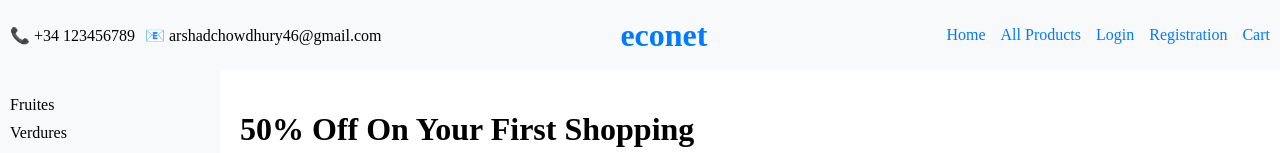
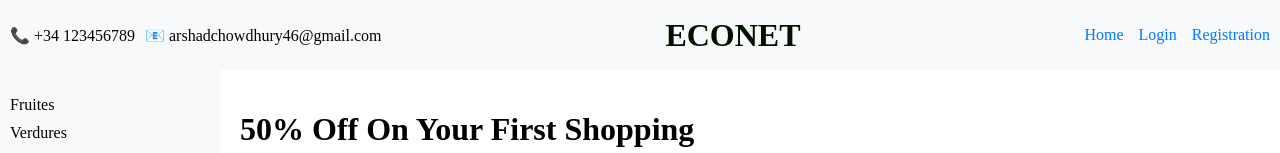
Before and after one commit to Alejandrolobomillan/EcoNet, a React (Vite) app in the folder client/: page / in a window 1280 px wide. Shown: the top 153 px of the page. Built offline with nearby package versions, Linux system fonts and the light colour scheme.

Commit message:
carro quitado

```diff
--- a/client/src/App.css
+++ b/client/src/App.css
@@ -123,7 +123,8 @@
 .logo h1 {
   margin: 0;
   font-size: 2em;
-  color: #007bff;
+  color: #001100;
+  text-transform: uppercase;
 }
 
 nav ul {
--- a/client/src/App.jsx
+++ b/client/src/App.jsx
@@ -2,10 +2,8 @@
 import React from 'react';
 import { BrowserRouter as Router, Routes, Route, Link } from 'react-router-dom';
 import Home from './components/Home';
-import AllProducts from './components/AllProducts';
 import Login from './components/Login';
 import Registration from './components/Registration';
-import Cart from './components/Cart';
 import './App.css';
 
 function App() {
@@ -22,19 +20,15 @@ function App() {
         <nav>
           <ul>
             <li><Link to="/">Home</Link></li>
-            <li><Link to="/all-products">All Products</Link></li>
             <li><Link to="/login">Login</Link></li>
             <li><Link to="/registration">Registration</Link></li>
-            <li><Link to="/cart">Cart</Link></li>
           </ul>
         </nav>
       </div>
       <Routes>
         <Route path="/" element={<Home />} />
-        <Route path="/all-products" element={<AllProducts />} />
         <Route path="/login" element={<Login />} />
         <Route path="/registration" element={<Registration />} />
-        <Route path="/cart" element={<Cart />} />
       </Routes>
     </Router>
   );
--- a/client/src/components/AllProducts.jsx
+++ /dev/null
@@ -1,13 +0,0 @@
-// src/components/AllProducts.jsx
-import React from 'react';
-
-function AllProducts() {
-  return (
-    <div className="all-products">
-      <h1>All Products</h1>
-      <p>This is the All Products page.</p>
-    </div>
-  );
-}
-
-export default AllProducts;
--- a/client/src/components/Cart.jsx
+++ /dev/null
@@ -1,27 +0,0 @@
-// src/components/Cart.jsx
-import React, { useContext } from 'react';
-import { CartContext } from '../context/CartContext';
-
-function Cart() {
-  const { cart, removeFromCart } = useContext(CartContext);
-
-  return (
-    <div className="cart">
-      <h1>Your Cart</h1>
-      {cart.length === 0 ? (
-        <p>Your cart is empty</p>
-      ) : (
-        cart.map((item, index) => (
-          <div key={index} className="cart-item">
-            <img src={item.img} alt={item.name} />
-            <h2>{item.name}</h2>
-            <p>{item.price}</p>
-            <button onClick={() => removeFromCart(index)}>Remove</button>
-          </div>
-        ))
-      )}
-    </div>
-  );
-}
-
-export default Cart;
--- a/client/src/context/CartContext.jsx
+++ /dev/null
@@ -1,23 +0,0 @@
-// src/context/CartContext.js
-import React, { createContext, useState } from 'react';
-
-export const CartContext = createContext();
-
-export const CartProvider = ({ children }) => {
-  const [cart, setCart] = useState([]);
-
-  const addToCart = (product) => {
-    setCart([...cart, product]);
-  };
-
-  const removeFromCart = (index) => {
-    const newCart = cart.filter((item, i) => i !== index);
-    setCart(newCart);
-  };
-
-  return (
-    <CartContext.Provider value={{ cart, addToCart, removeFromCart }}>
-      {children}
-    </CartContext.Provider>
-  );
-};
--- a/client/src/main.jsx
+++ b/client/src/main.jsx
@@ -1,13 +1,10 @@
 // src/main.jsx
 import React from 'react';
 import ReactDOM from 'react-dom';
-import { CartProvider } from './context/CartContext';
 import App from './App';
 import './index.css';
 
 ReactDOM.render(
-  <CartProvider>
-    <App />
-  </CartProvider>,
+  <App />,
   document.getElementById('root')
 );
```
